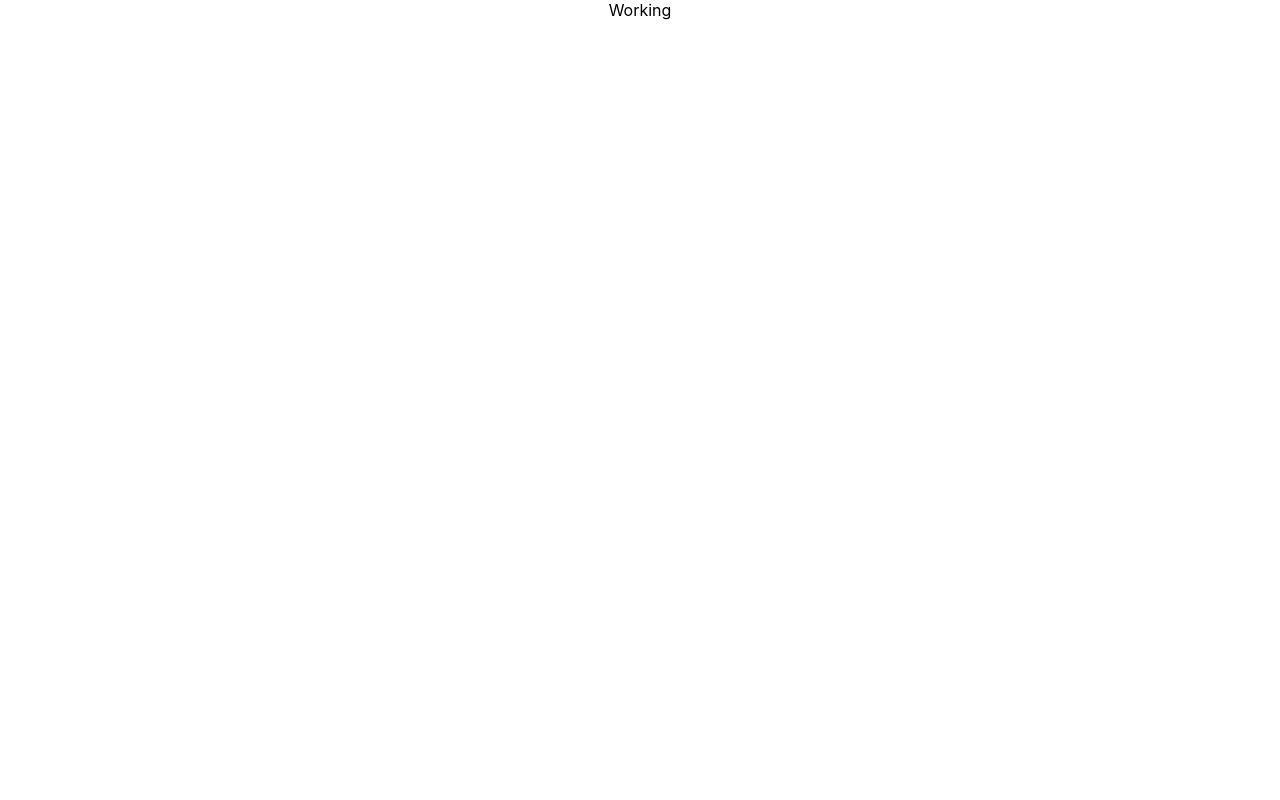
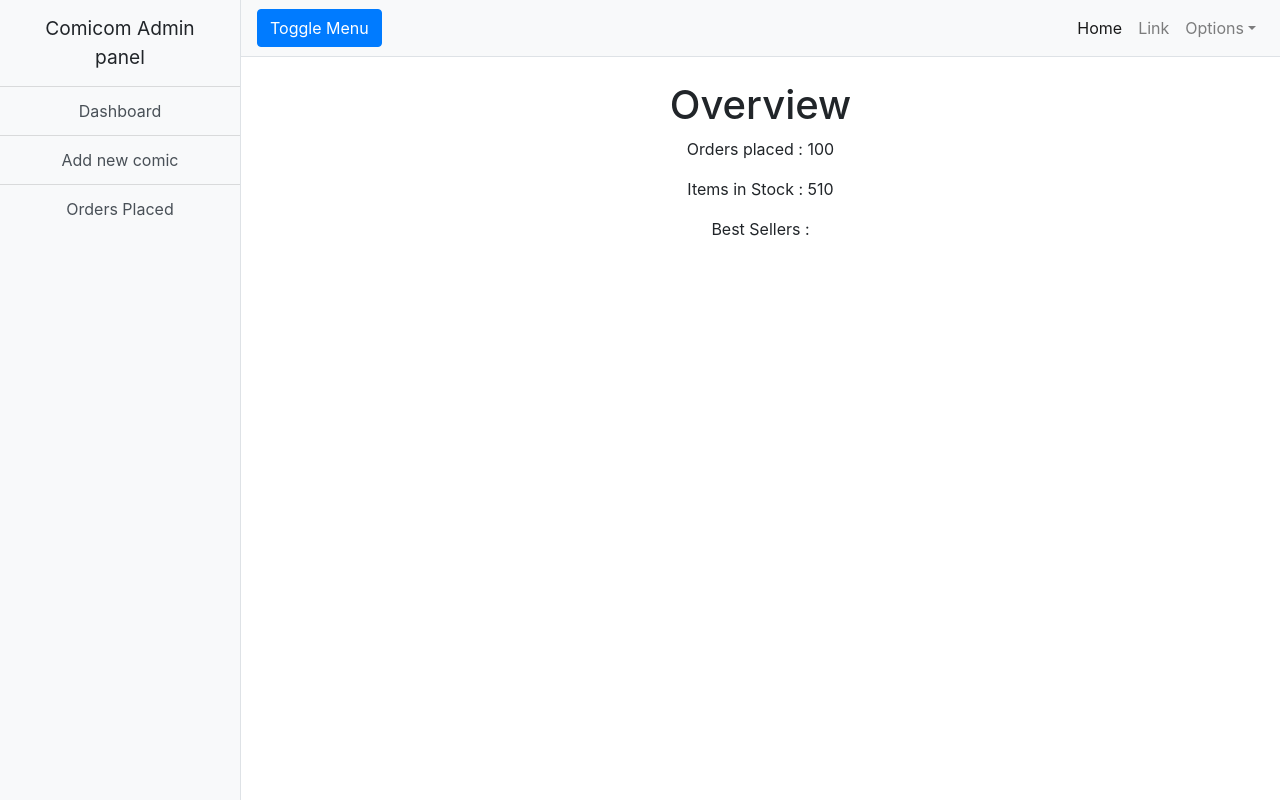
Before and after one commit to attainu/Shubham-Muzammil-ComiCom-au4, a React (Create React App) app in the folder client/: page /dashboard in a window 1280 px wide. Built offline with nearby package versions, Linux system fonts and the light colour scheme.

Commit message:
dashboard layout done

```diff
--- a/client/public/index.html
+++ b/client/public/index.html
@@ -9,9 +9,17 @@
       name="description"
       content="Web site created using create-react-app"
     />
+    <link rel="stylesheet" href="https://stackpath.bootstrapcdn.com/bootstrap/4.3.1/css/bootstrap.min.css" integrity="sha384-ggOyR0iXCbMQv3Xipma34MD+dH/1fQ784/j6cY/iJTQUOhcWr7x9JvoRxT2MZw1T" crossorigin="anonymous">
+
     <title>ComiCom</title>
   </head>
   <body>
     <div id="root"></div>
+
+
+
+    <script src="https://code.jquery.com/jquery-3.3.1.slim.min.js" integrity="sha384-q8i/X+965DzO0rT7abK41JStQIAqVgRVzpbzo5smXKp4YfRvH+8abtTE1Pi6jizo" crossorigin="anonymous"></script>
+    <script src="https://cdnjs.cloudflare.com/ajax/libs/popper.js/1.14.7/umd/popper.min.js" integrity="sha384-UO2eT0CpHqdSJQ6hJty5KVphtPhzWj9WO1clHTMGa3JDZwrnQq4sF86dIHNDz0W1" crossorigin="anonymous"></script>
+    <script src="https://stackpath.bootstrapcdn.com/bootstrap/4.3.1/js/bootstrap.min.js" integrity="sha384-JjSmVgyd0p3pXB1rRibZUAYoIIy6OrQ6VrjIEaFf/nJGzIxFDsf4x0xIM+B07jRM" crossorigin="anonymous"></script>
   </body>
 </html>
--- a/client/src/App.js
+++ b/client/src/App.js
@@ -1,10 +1,11 @@
 import React from 'react';
 import './App.css';
+import Dashboard from './components/Dashboard/Dashboard'
 
 function App() {
   return (
     <div className="App">
-      Working
+      <Dashboard />
     </div>
   );
 }
--- /dev/null
+++ b/client/src/components/Dashboard/AddComic.js
@@ -0,0 +1,11 @@
+import React from 'react'
+
+const AddComic = () => {
+    return (
+        <div>
+            Add comic form
+        </div>
+    )
+}
+
+export default AddComic
--- /dev/null
+++ b/client/src/components/Dashboard/Dashboard.js
@@ -0,0 +1,45 @@
+import React from 'react'
+import './dashboard.css'
+import {BrowserRouter, Switch, Route} from 'react-router-dom'
+import Overview from './Overview'
+import AddComic from './AddComic'
+import Orders from './Orders'
+import Sidebar from './Sidebar'
+import Navbar from "./Navbar";
+
+class Dashboard extends React.Component {
+    state = {
+        sidenav : "d-flex"
+    }
+
+    toggle = (e) => {
+        e.preventDefault()
+        let css = (this.state.sidenav === "d-flex") ? "d-flex toggled" : "d-flex";
+        this.setState({sidenav : css})
+    }
+    render() {
+        return (
+        <div className={this.state.sidenav} id="wrapper">
+
+            <BrowserRouter>
+            <Sidebar />
+            {/* Page Content -->*/}
+            <div id="page-content-wrapper">
+            <Navbar toggle={this.toggle}/>
+
+                <Switch>
+                    <Route exact path='/dashboard' component={Overview} />
+                    <Route path='/dashboard/add' component={AddComic} />
+                    <Route path='/dashboard/orders' component={Orders} />
+                </Switch>
+            </div>
+            </BrowserRouter>
+            {/* /#page-content-wrapper -->*/}
+
+        </div>
+
+    )}
+}
+
+
+export default Dashboard
--- /dev/null
+++ b/client/src/components/Dashboard/Navbar.js
@@ -0,0 +1,37 @@
+import React from 'react'
+import { Link } from "react-router-dom";
+
+const Navbar = (props) => {
+    return (
+        <nav className="navbar navbar-expand-lg navbar-light bg-light border-bottom">
+                <button className="btn btn-primary" id="menu-toggle" onClick={(e) => props.toggle(e)} >Toggle Menu</button>
+                <button className="navbar-toggler" type="button" data-toggle="collapse" data-target="#navbarSupportedContent" aria-controls="navbarSupportedContent" aria-expanded="false" aria-label="Toggle navigation">
+                <span className="navbar-toggler-icon"></span>
+                </button>
+
+                <div className="collapse navbar-collapse" id="navbarSupportedContent">
+                <ul className="navbar-nav ml-auto mt-2 mt-lg-0">
+                    <li className="nav-item active">
+                    <Link className="nav-link" to="/dashboard">Home <span className="sr-only">(current)</span></Link>
+                    </li>
+                    <li className="nav-item">
+                    <Link className="nav-link" to="#">Link</Link>
+                    </li>
+                    <li className="nav-item dropdown">
+                    <Link className="nav-link dropdown-toggle" to="#" id="navbarDropdown" role="button" data-toggle="dropdown" aria-haspopup="true" aria-expanded="false">
+                        Options
+                    </Link>
+                    <div className="dropdown-menu dropdown-menu-right" aria-labelledby="navbarDropdown">
+                        <Link className="dropdown-item" to="#">Logout</Link>
+                        <Link className="dropdown-item" to="#">Settings</Link>
+                        <div className="dropdown-divider"></div>
+                        <Link className="dropdown-item" to="#">Something else here</Link>
+                    </div>
+                    </li>
+                </ul>
+                </div>
+            </nav>
+    )
+}
+
+export default Navbar
--- /dev/null
+++ b/client/src/components/Dashboard/Orders.js
@@ -0,0 +1,11 @@
+import React from 'react'
+
+const Orders = () => {
+    return (
+        <div>
+            Orders page
+        </div>
+    )
+}
+
+export default Orders
--- /dev/null
+++ b/client/src/components/Dashboard/Overview.js
@@ -0,0 +1,16 @@
+import React from 'react'
+
+const Overview = () => {
+    return (
+        <div>
+            <div className="container-fluid">
+                <h1 className="mt-4">Overview</h1>
+                <p>Orders placed : 100</p>
+                <p>Items in Stock : 510</p>
+                <p>Best Sellers : </p>
+            </div>
+        </div>
+    )
+}
+
+export default Overview
--- /dev/null
+++ b/client/src/components/Dashboard/Sidebar.js
@@ -0,0 +1,23 @@
+import React, { Component } from 'react'
+import {Link} from 'react-router-dom'
+
+class Sidebar extends Component {
+    render() {
+        return (
+            <div>
+                {/* Sidebar -->*/}
+                <div className="bg-light border-right" id="sidebar-wrapper">
+                <div className="sidebar-heading">Comicom Admin panel </div>
+                <div className="list-group list-group-flush">
+                    <Link to="/dashboard" className="list-group-item list-group-item-action bg-light">Dashboard</Link>
+                    <Link to="/dashboard/add" className="list-group-item list-group-item-action bg-light">Add new comic</Link>
+                    <Link to="/dashboard/orders" className="list-group-item list-group-item-action bg-light">Orders Placed</Link>
+                </div>
+                </div>
+                {/* /#sidebar-wrapper -->*/}
+            </div>
+        )
+    }
+}
+
+export default Sidebar
--- /dev/null
+++ b/client/src/components/Dashboard/dashboard.css
@@ -0,0 +1,49 @@
+/*!
+ * Start Bootstrap - Simple Sidebar (https://startbootstrap.com/template-overviews/simple-sidebar)
+ * Copyright 2013-2019 Start Bootstrap
+ * Licensed under MIT (https://github.com/BlackrockDigital/startbootstrap-simple-sidebar/blob/master/LICENSE)
+ */
+body {
+  overflow-x: hidden;
+}
+
+#sidebar-wrapper {
+  min-height: 100vh;
+  margin-left: -15rem;
+  -webkit-transition: margin .25s ease-out;
+  -moz-transition: margin .25s ease-out;
+  -o-transition: margin .25s ease-out;
+  transition: margin .25s ease-out;
+}
+
+#sidebar-wrapper .sidebar-heading {
+  padding: 0.875rem 1.25rem;
+  font-size: 1.2rem;
+}
+
+#sidebar-wrapper .list-group {
+  width: 15rem;
+}
+
+#page-content-wrapper {
+  min-width: 100vw;
+}
+
+#wrapper.toggled #sidebar-wrapper {
+  margin-left: 0;
+}
+
+@media (min-width: 768px) {
+  #sidebar-wrapper {
+    margin-left: 0;
+  }
+
+  #page-content-wrapper {
+    min-width: 0;
+    width: 100%;
+  }
+
+  #wrapper.toggled #sidebar-wrapper {
+    margin-left: -15rem;
+  }
+}
```
